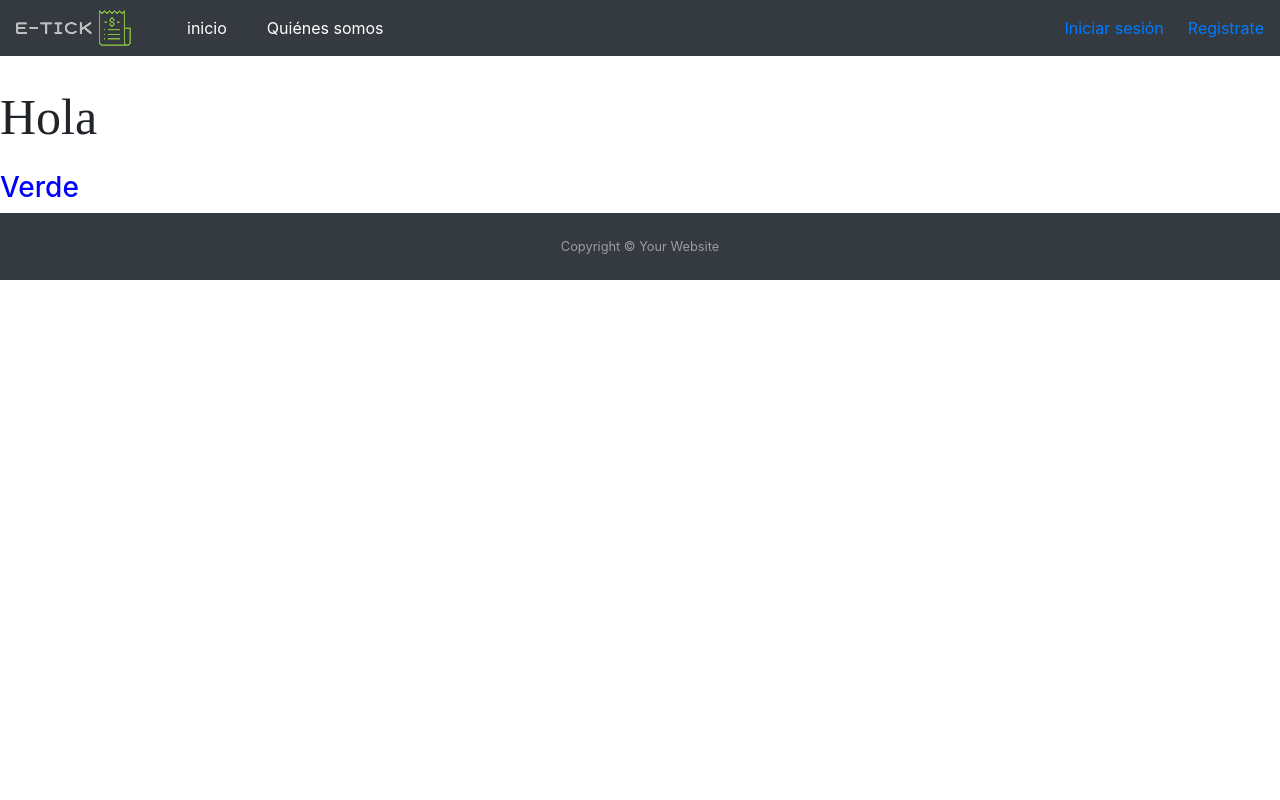
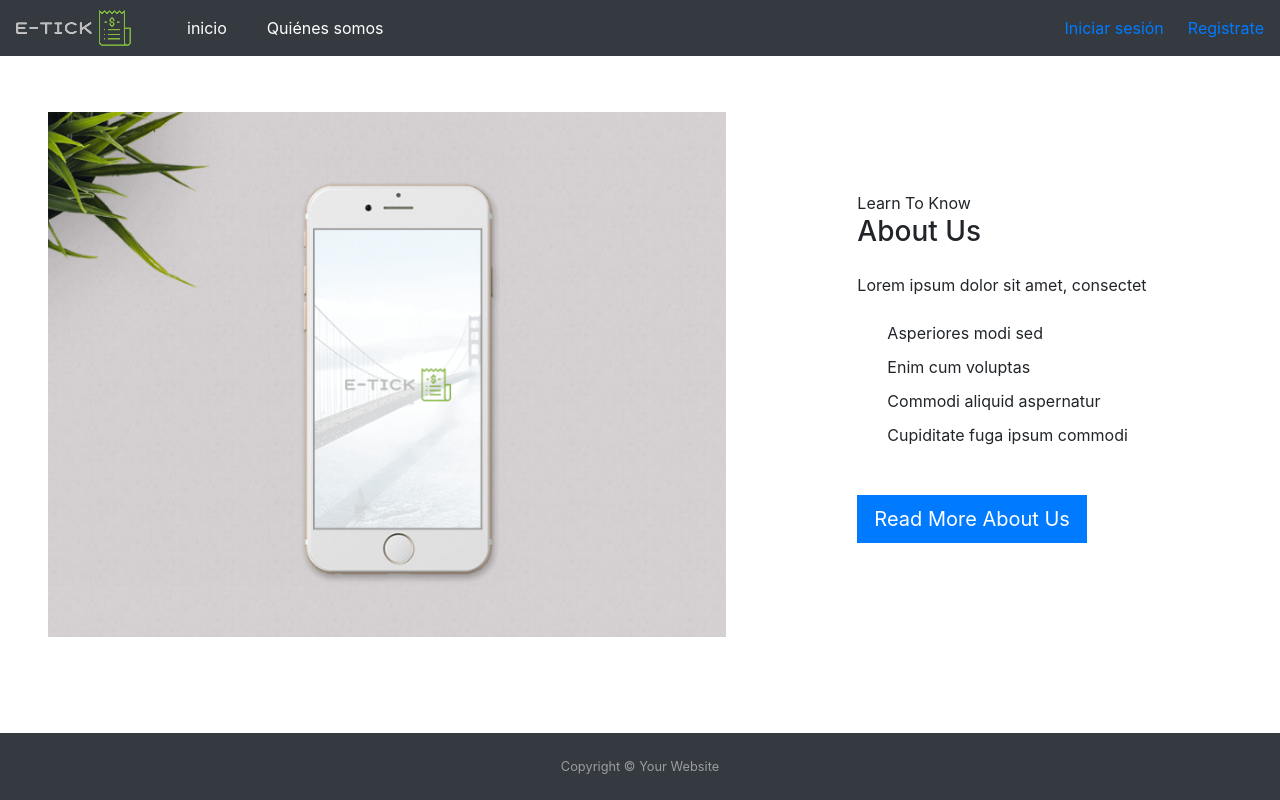
Before and after one commit to alfalatam/Trabajo-de-fin-de-grado, a Django app: page /inicio/ in a window 1280 px wide. Run offline with Django 3.2, Linux system fonts and the light colour scheme; some libraries are stand-ins or nearby versions.

Commit message:
Arreglos de espacio y footer

```diff
--- a/Proyecto/Proyecto/Templates/base.html
+++ b/Proyecto/Proyecto/Templates/base.html
@@ -2,6 +2,7 @@
 <html>
 
 <head>
+  <link rel="stylesheet" type="text/css" href="{%  static 'css/base.css' %}">
   {% block mycss %}
 
   {% endblock mycss %}
@@ -12,7 +13,7 @@
 
 </head>
 
-<body style="margin-top: 5em">
+<body>
 
 
   <!-- Barra de navegación -->
@@ -28,11 +29,12 @@
     Cursos gratuitos. Gracias por su visita
   </footer> -->
 
-  <footer id="sticky-footer" class="py-4 bg-dark text-white-50">
-    <div class="container text-center">
-      <small>Copyright &copy; Your Website</small>
-    </div>
-  </footer>
+
+  {% include "inferior/footer.html" %}
 </body>
 
+
+
+
+
 </html>
--- /dev/null
+++ b/Proyecto/Proyecto/Templates/inferior/footer.html
@@ -0,0 +1,37 @@
+{% load static %}
+<!doctype html>
+
+<html>
+
+<head>
+
+    {% block mycss %}
+    <!-- También puedo poner directamente aquí el css -->
+    <!-- <style> Your entire css </style>  -->
+    <link rel="stylesheet" type="text/css" href="{%  static 'css/footer.css' %}">
+
+    {% endblock %}
+
+</head>
+
+
+<body>
+    <footer id="sticky-footer" class="py-4 bg-dark text-white-50">
+        <div class="container text-center">
+            <small>Copyright &copy; Your Website</small>
+        </div>
+    </footer>
+</body>
+
+
+
+
+
+
+
+
+
+
+
+
+</html>
--- a/Proyecto/Proyecto/Templates/inicio.html
+++ b/Proyecto/Proyecto/Templates/inicio.html
@@ -5,24 +5,63 @@
 
 <head>
 
+
   {% block mycss %}
+  <style>
+
+  </style>
   <!-- También puedo poner directamente aquí el css -->
   <!-- <style> Your entire css </style>  -->
   <link rel="stylesheet" type="text/css" href="{%  static 'css/inicio.css' %}">
 
   {% endblock %}
-
-
-
-
 </head>
 
 <body>
   {% block content %}
 
+  <!-- style="margin-left: 5em" -->
+  <!-- <div class="card flex-row flex-wrap">
+    <div class="card-header border-0">
+      <img src="{% static 'images/E-tick Mobile.png' %}" alt="Logo" class="img-fluid" alt="Responsive image"
+        style='width:70%'>
+    </div>
+    <div class="card-block px-2">
+      <h4 class="card-title">Title</h4>
+      <p class="card-text">Description</p>
+      <a href="#" class="btn btn-primary">BUTTON</a>
+    </div>
+    <div class="w-100"></div>
+    <div class="card-footer w-100 text-muted">
+      FOOTER
+    </div>
+  </div> -->
 
-  <p>Hola</p>
-  <h3>Verde</h3>
+
+
+
+  <div class="C-margin-container" id="margin-container">
+
+    <div class="row align-items-center mb-5 pb-5">
+      <div class="col-lg-7 img-years mb-5 mb-lg-0">
+        <img src="{% static 'images/E-tick Mobile.png' %}" alt="Image" class="img-fluid">
+      </div>
+      <div class="col-lg-4 ml-auto">
+        <span class="sub-title">Learn To Know</span>
+        <h3 class="mb-4">About Us</h3>
+        <p class="mb-4">Lorem ipsum dolor sit amet, consectet</p>
+        <ul class="list-unstyled ul-check text-left success mb-5">
+          <li>Asperiores modi sed</li>
+          <li>Enim cum voluptas</li>
+          <li>Commodi aliquid aspernatur</li>
+          <li>Cupiditate fuga ipsum commodi</li>
+        </ul>
+        <p><a href="#" class="btn btn-primary btn-lg rounded-0">Read More About Us</a></p>
+      </div>
+    </div>
+  </div>
+
+
 
   {% endblock %}
 </body>
--- /dev/null
+++ b/Proyecto/Proyecto/static/css/base.css
@@ -0,0 +1,9 @@
+.ul-check li {
+  position: relative;
+  padding-left: 30px;
+  margin-bottom: 10px;
+}
+html,
+body {
+  margin-top: 3.5em;
+}
--- a/Proyecto/Proyecto/static/css/inicio.css
+++ b/Proyecto/Proyecto/static/css/inicio.css
@@ -1,19 +1,5 @@
-h3 {
-  color: blue;
+#margin-container {
+  margin-top: 3.5em;
+  margin-left: 3em;
+  margin-right: 3em;
 }
-
-#p01 {
-  color: blue;
-}
-
-p {
-  font-family: "Times New Roman", Times, serif;
-  font-size: 50;
-}
-
-body {
-  background-color: coral;
-}
-.body {
-  background-color: coral;
-}
```
Also changed, not shown: Proyecto/Proyecto/static/css/footer.css (added, +15 -0 lines), Proyecto/Proyecto/static/images/E-tick Mobile 2.PNG (added), Proyecto/Proyecto/static/images/E-tick Mobile.PNG (added), Proyecto/Proyecto/static/images/E-tick PC.PNG (added), Proyecto/Proyecto/static/images/landing-1.jpg (added), Proyecto/Readme.txt (added), Proyecto/db.sqlite3.
